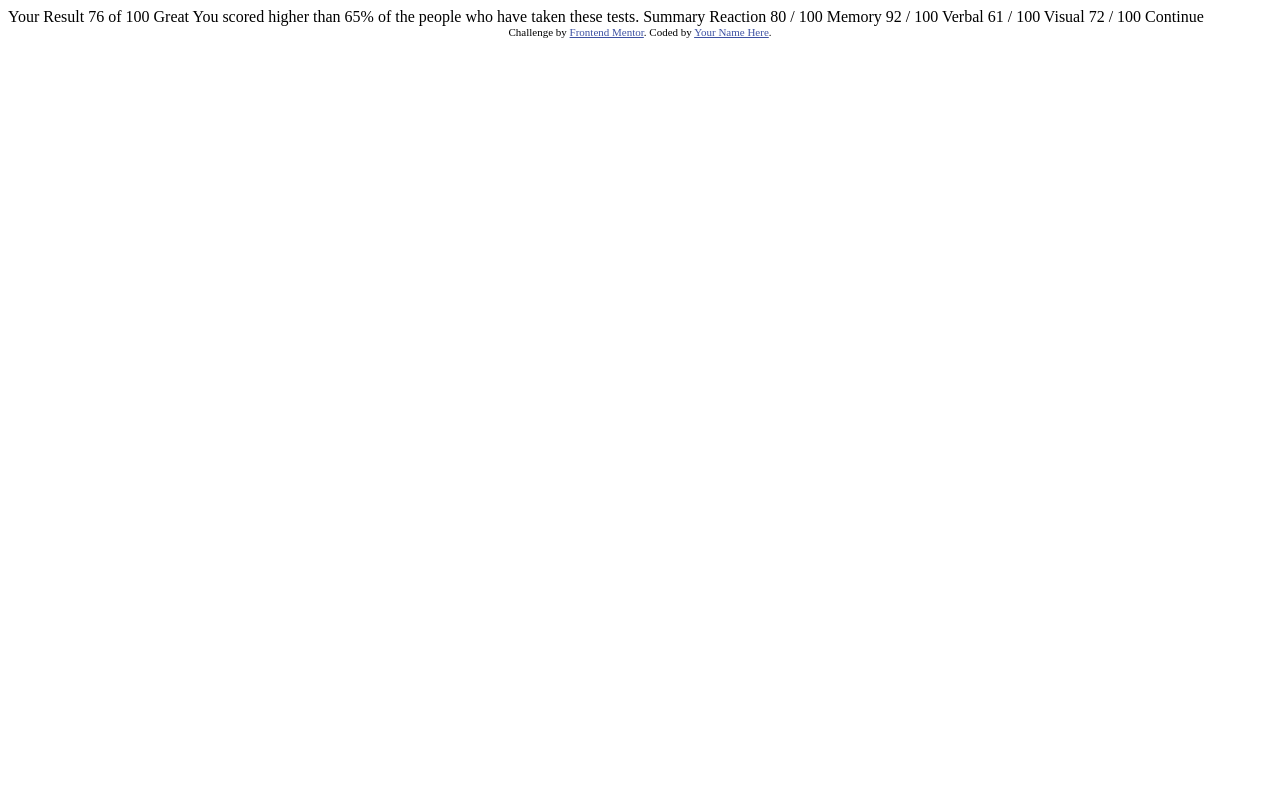
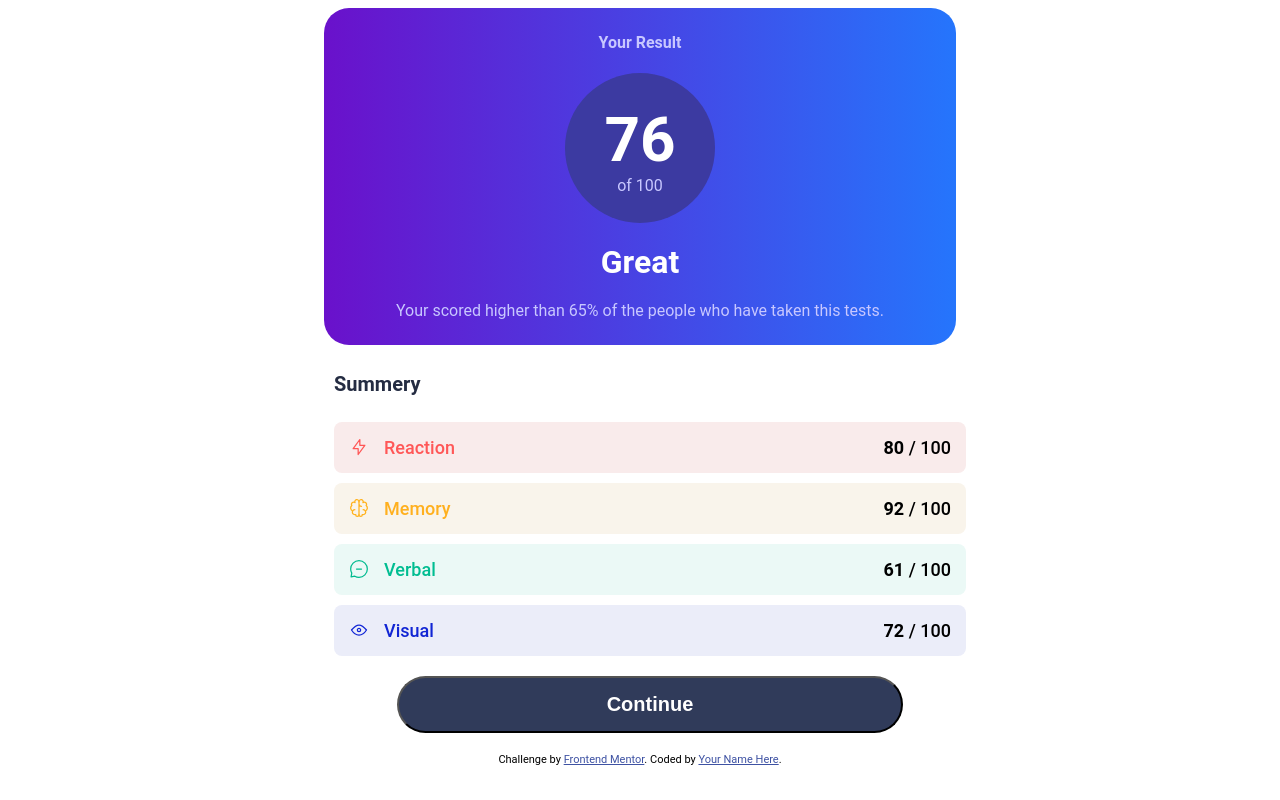
Before and after one commit to alizaid91/result-summary-component, a plain HTML site: page src/index.html in a window 1280 px wide. Drawn offline with Linux system fonts and the light colour scheme.

Commit message:
project completed

```diff
--- a/src/index.html
+++ b/src/index.html
@@ -1,47 +1,83 @@
-<!DOCTYPE html>
+<!doctype html>
 <html lang="en">
   <head>
-  <meta charset="UTF-8">
-  <meta name="viewport" content="width=device-width, initial-scale=1.0"> <!-- displays site properly based on user's device -->
+    <meta charset="UTF-8" />
+    <meta name="viewport" content="width=device-width, initial-scale=1.0" />
+    <link rel="stylesheet" type="text/css" href="style.css" />
 
-  <link rel="icon" type="image/png" sizes="32x32" href="./assets/images/favicon-32x32.png">
-
+    <link
+      rel="icon"
+      type="image/png"
+      sizes="32x32"
+      href="./assets/images/favicon-32x32.png"
+    />
     <title>Frontend Mentor | Results summary component</title>
-
-  <!-- Feel free to remove these styles or customise in your own stylesheet 👍 -->
-  <style>
-    .attribution { font-size: 11px; text-align: center; }
-    .attribution a { color: hsl(228, 45%, 44%); }
-  </style>
   </head>
   <body>
-
+    <div class="main">
+      <div class="result">
+        <h4
+          style="margin-top: 0px; padding-top: 25px; color: hsl(241, 100%, 89%)"
+        >
           Your Result
-  76
+        </h4>
+        <div class="score">
+          <h1 style="margin: 0px; font-size: 62px; padding-top: 30px">76</h1>
+          <p
+            style="
+              margin: 0px;
+              padding-bottom: 20px;
+              color: hsl(241, 100%, 89%);
+            "
+          >
             of 100
-
-  Great
-  You scored higher than 65% of the people who have taken these tests.
-
-  Summary
-
-  Reaction
-  80 / 100
-
-  Memory
-  92 / 100
-
-  Verbal
-  61 / 100
-
-  Visual
-  72 / 100
-
-  Continue
-
+          </p>
+        </div>
+        <h3 style="margin: 0px; padding-top: 20px; font-size: 32px">Great</h3>
+        <p
+          style="
+            margin: 0px;
+            padding: 20px 60px 25px 60px;
+            color: hsl(241, 100%, 89%);
+          "
+        >
+          Your scored higher than 65% of the people who have taken this tests.
+        </p>
+      </div>
+      <div class="summary">
+        <h4 style="font-size: 20px; color: hsl(224, 30%, 20%)">Summery</h4>
+        <div class="catig">
+          <div class="catig1">
+            <i><img src="assets/images/icon-reaction.svg" alt="" /></i>
+            <span style="color: hsl(0, 100%, 67%)">Reaction</span>
+            <span id="ctigscore"><b>80</b> / 100</span>
+          </div>
+          <div class="catig2">
+            <i><img src="assets/images/icon-memory.svg" alt="" /></i>
+            <span style="color: hsl(39, 100%, 56%)">Memory</span>
+            <span id="ctigscore"><b>92</b> / 100</span>
+          </div>
+          <div class="catig3">
+            <i><img src="assets/images/icon-verbal.svg" alt="" /></i>
+            <span style="color: hsl(166, 100%, 37%)">Verbal</span>
+            <span id="ctigscore"><b>61</b> / 100</span>
+          </div>
+          <div class="catig4">
+            <i><img src="assets/images/icon-visual.svg" alt="" /></i>
+            <span style="color: hsl(234, 85%, 45%)">Visual</span>
+            <span id="ctigscore"><b>72</b> / 100</span>
+          </div>
+        </div>
+        <div class="button">
+          <button type="cont">Continue</button>
+        </div>
+      </div>
+    </div>
     <div class="attribution">
-    Challenge by <a href="https://www.frontendmentor.io?ref=challenge" target="_blank">Frontend Mentor</a>.
-    Coded by <a href="#">Your Name Here</a>.
+      Challenge by
+      <a href="https://www.frontendmentor.io?ref=challenge" target="_blank"
+        >Frontend Mentor</a
+      >. Coded by <a href="#">Your Name Here</a>.
     </div>
   </body>
 </html>
--- /dev/null
+++ b/src/style.css
@@ -0,0 +1,189 @@
+@media only screen and (max-width: 600px) {
+  body {
+    font-family: "Roboto", sans-serif;
+    margin: 0;
+    margin-bottom: 10px;
+  }
+
+  .result {
+    text-align: center;
+    background-image: linear-gradient(to right, #6a11cb 0%, #2575fc 100%);
+    color: white;
+    margin-top: 0px;
+    border-radius: 0 0 25px 25px;
+  }
+  .score {
+    background-color: hsla(241, 47%, 43%, 1);
+    width: 150px;
+    height: 150px;
+    border-radius: 50%;
+    margin: 0 auto;
+  }
+
+  .attribution {
+    font-size: 11px;
+    text-align: center;
+  }
+
+  .attribution a {
+    color: hsl(228, 45%, 44%);
+  }
+
+  .summary {
+    padding-left: 40px;
+    padding-right: 40px;
+  }
+
+  span {
+    font-weight: 500;
+    padding-left: 15px;
+    font-size: 18px;
+  }
+
+  #ctigscore {
+    float: right;
+  }
+
+  .catig1 {
+    padding: 15px;
+    background-color: hsl(0, 55%, 95%);
+    margin-bottom: 10px;
+    border-radius: 8px;
+  }
+
+  .catig2 {
+    padding: 15px;
+    background-color: hsl(39, 55%, 95%);
+    margin-bottom: 10px;
+    border-radius: 8px;
+  }
+
+  .catig3 {
+    padding: 15px;
+    background-color: hsl(166, 55%, 95%);
+    margin-bottom: 10px;
+    border-radius: 8px;
+  }
+
+  .catig4 {
+    padding: 15px;
+    background-color: hsl(234, 55%, 95%);
+    margin-bottom: 10px;
+    border-radius: 8px;
+  }
+
+  i {
+    float: left;
+  }
+
+  .button {
+    text-align: center;
+    margin: 20px 0px 20px 0px;
+  }
+  button {
+    width: 100%;
+    padding: 15px;
+    border-radius: 50px;
+    background-color: hsl(224, 30%, 27%);
+    font-size: 20px;
+    font-weight: 600;
+    color: white;
+  }
+}
+
+@media only screen and (min-width: 601px) {
+  .main {
+    display: grid;
+    place-items: center;
+  }
+
+  body {
+    font-family: "Roboto", sans-serif;
+  }
+
+  .result {
+    text-align: center;
+    background-image: linear-gradient(to right, #6a11cb 0%, #2575fc 100%);
+    color: white;
+    margin-top: 0px;
+    border-radius: 25px;
+    width: 50%;
+  }
+  .score {
+    background-color: hsla(241, 47%, 43%, 1);
+    width: 150px;
+    height: 150px;
+    border-radius: 50%;
+    margin: 0 auto;
+  }
+
+  .attribution {
+    font-size: 11px;
+    text-align: center;
+  }
+
+  .attribution a {
+    color: hsl(228, 45%, 44%);
+  }
+
+  .summary {
+    padding-left: 20px;
+    width: 50%;
+  }
+
+  span {
+    font-weight: 500;
+    padding-left: 15px;
+    font-size: 18px;
+  }
+
+  #ctigscore {
+    float: right;
+  }
+
+  .catig1 {
+    padding: 15px;
+    background-color: hsl(0, 55%, 95%);
+    margin-bottom: 10px;
+    border-radius: 8px;
+  }
+
+  .catig2 {
+    padding: 15px;
+    background-color: hsl(39, 55%, 95%);
+    margin-bottom: 10px;
+    border-radius: 8px;
+  }
+
+  .catig3 {
+    padding: 15px;
+    background-color: hsl(166, 55%, 95%);
+    margin-bottom: 10px;
+    border-radius: 8px;
+  }
+
+  .catig4 {
+    padding: 15px;
+    background-color: hsl(234, 55%, 95%);
+    margin-bottom: 10px;
+    border-radius: 8px;
+  }
+
+  i {
+    float: left;
+  }
+
+  .button {
+    text-align: center;
+    margin: 20px 0px 20px 0px;
+  }
+  button {
+    width: 80%;
+    padding: 15px;
+    border-radius: 50px;
+    background-color: hsl(224, 30%, 27%);
+    font-size: 20px;
+    font-weight: 600;
+    color: white;
+  }
+}
```
Lines whose indentation alone changed are shown as unchanged.
